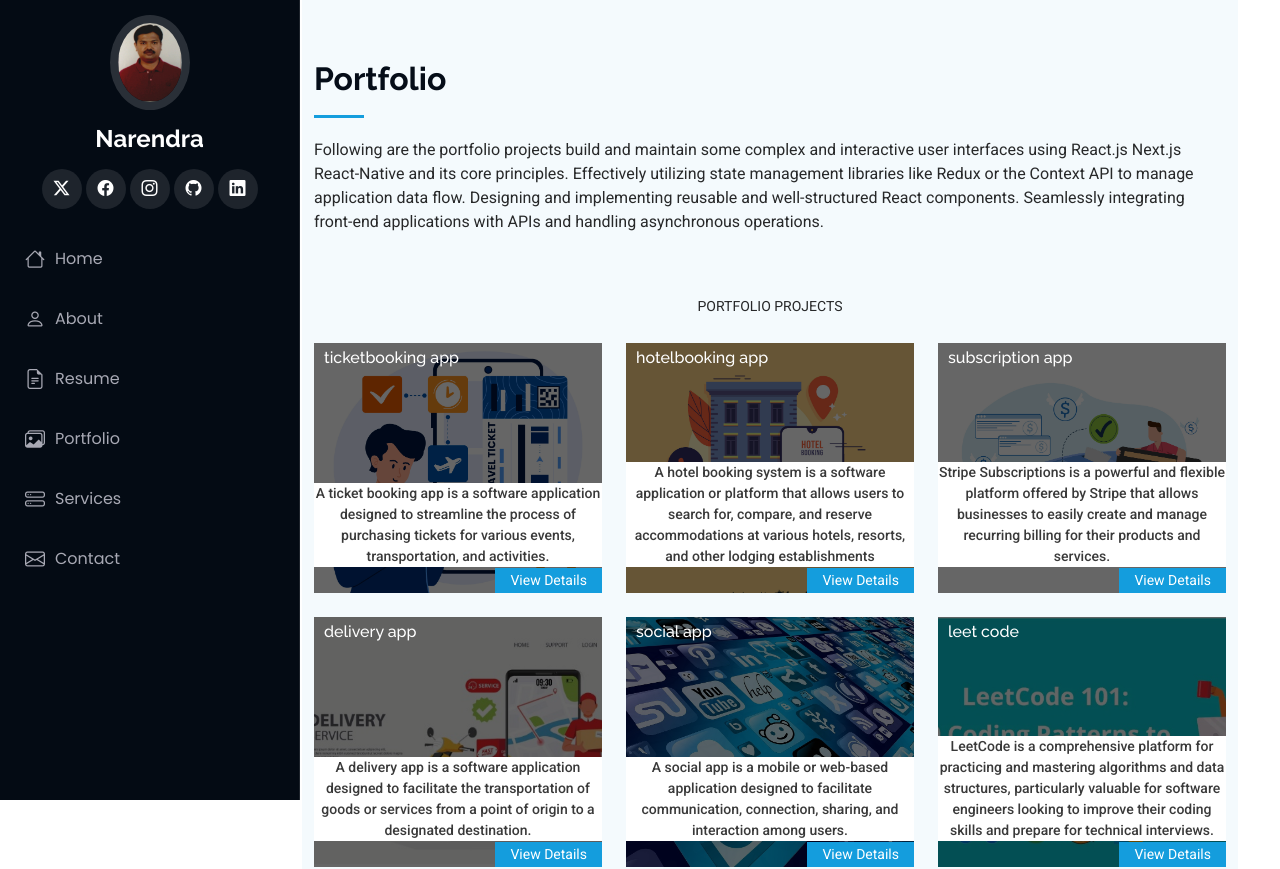
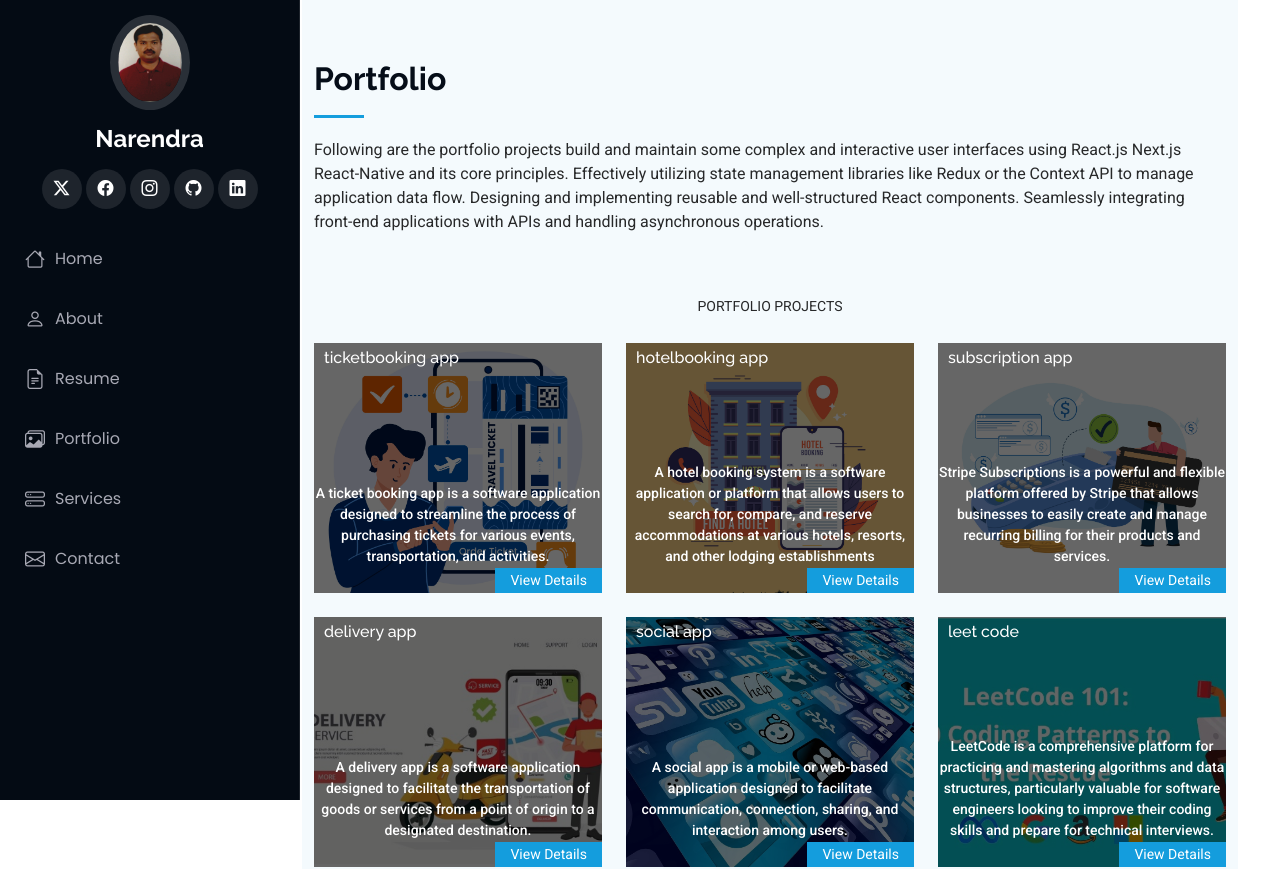
Before and after one commit to narendravs/portfolio-site, a React (Vite) app: page /Portfolio in a window 1280 px wide. Shown: the top 869 px of the page. Built offline with nearby package versions, Linux system fonts and the light colour scheme.

Commit message:
updated the appliation

```diff
--- a/src/App.css
+++ b/src/App.css
@@ -831,15 +831,12 @@ section,
 } */
 
 .portfolio .portfolio-content .portfolio-info {
-
   position: absolute;
   inset: 0;
   z-index: 3;
   background: rgba(0, 0, 0, 0.6);
   padding: 15px;
-
-}
-
+ }
 
 .portfolio .portfolio-content .portfolio-info h4 {
   font-size: 16px;
@@ -875,8 +872,8 @@ section,
   right: 0;
   font-size: 14px;
   font-weight: 500;
-  color: rgba(8, 8, 8, 0.8);
-  background-color: white;
+  color: white;
+  /* background-color: white; */
 
 }
 
--- a/src/pages/Portfolio/Portfolio.jsx
+++ b/src/pages/Portfolio/Portfolio.jsx
@@ -107,11 +107,7 @@ const Portfolio = () => {
                             </Link>
 
                           </div>
-
-
-
                         </div>
-
                       </div>
                     );
                   })}
```
